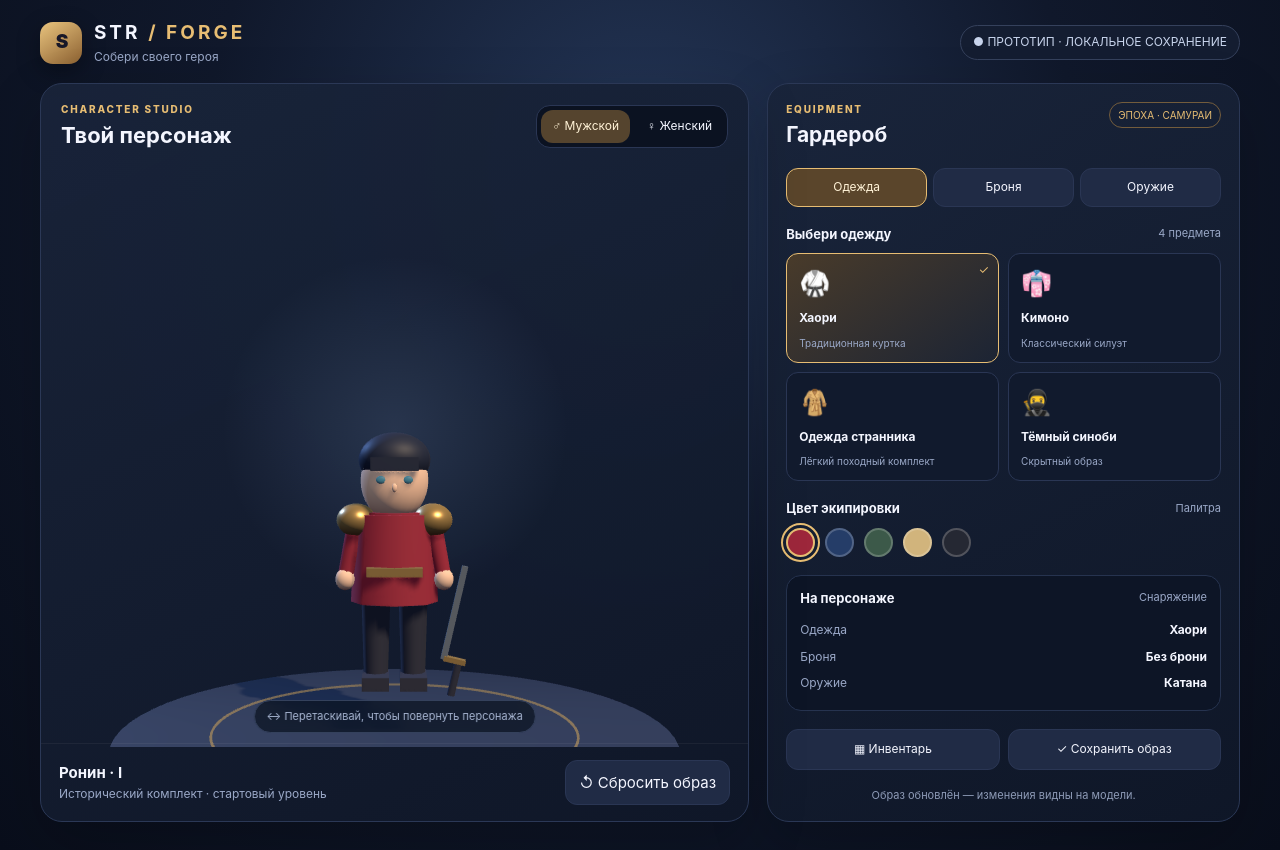
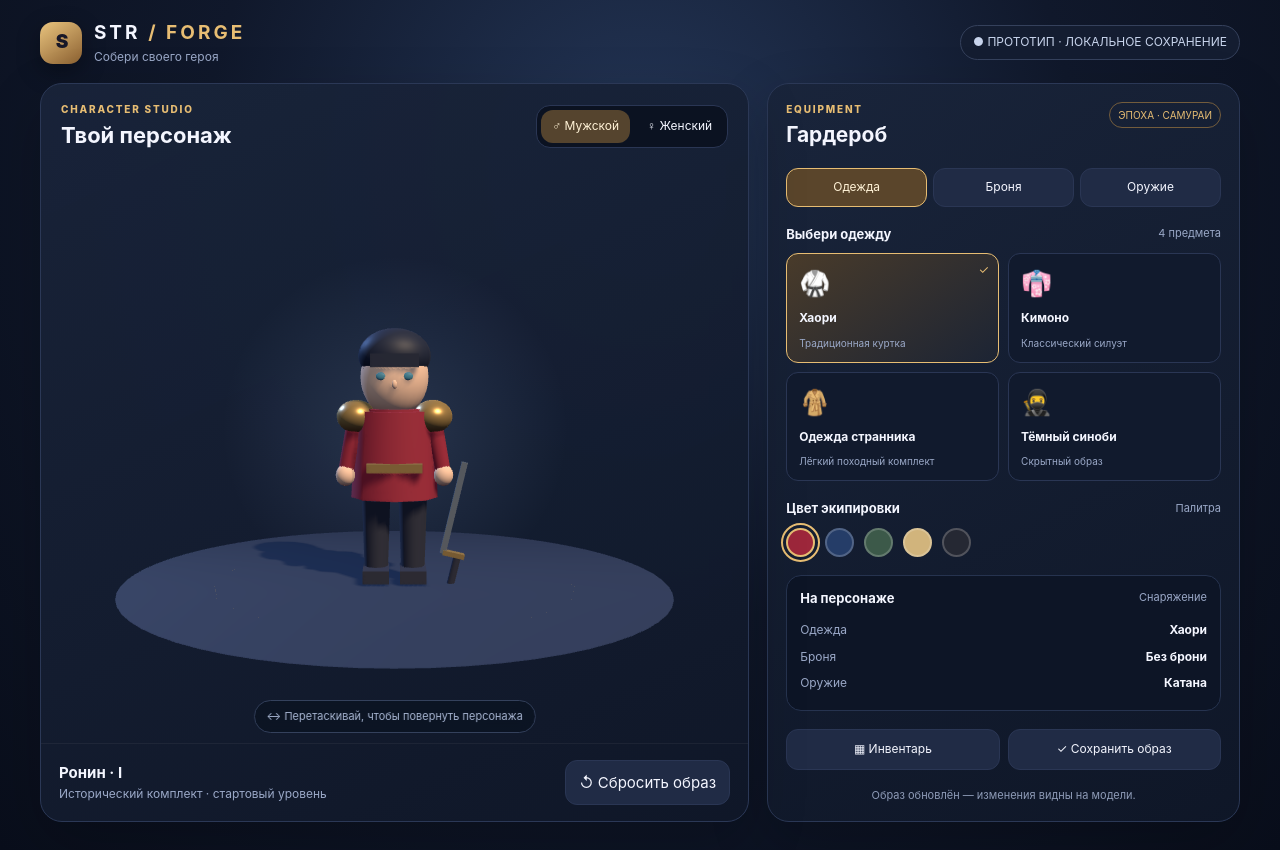
Before and after one commit to oponaiapp-ai/Str, a plain HTML site: page index.html in a window 1280 px wide. Drawn offline with nearby package versions, Linux system fonts and the light colour scheme; animation ran at ten frames a second.

Commit message:
Polish STR character framing and ground alignment

```diff
--- a/index.html
+++ b/index.html
@@ -50,12 +50,12 @@ const renderer=new THREE.WebGLRenderer({canvas,antialias:true,alpha:true});
 renderer.setPixelRatio(Math.min(devicePixelRatio,2));renderer.setSize(canvas.clientWidth,canvas.clientHeight,false);renderer.shadowMap.enabled=true;renderer.shadowMap.type=THREE.PCFSoftShadowMap;
 renderer.outputColorSpace=THREE.SRGBColorSpace;
 const scene=new THREE.Scene();scene.fog=new THREE.Fog(0x10182b,8,17);
-const camera=new THREE.PerspectiveCamera(34,1,.1,100);camera.position.set(0,2.4,8.5);
+const camera=new THREE.PerspectiveCamera(34,1,.1,100);camera.position.set(0,2.4,8.5);camera.lookAt(0,1.45,0);
 scene.add(new THREE.HemisphereLight(0xc7ddff,0x45344b,2.0));
 const key=new THREE.DirectionalLight(0xffe4c1,3.1);key.position.set(4,7,5);key.castShadow=true;scene.add(key);
 const rim=new THREE.DirectionalLight(0x7aa9ff,2.3);rim.position.set(-4,3,-4);scene.add(rim);
-const floor=new THREE.Mesh(new THREE.CircleGeometry(2.5,64),new THREE.MeshStandardMaterial({color:0x26334b,roughness:.85,metalness:.1}));floor.rotation.x=-Math.PI/2;floor.position.y=-.04;floor.receiveShadow=true;scene.add(floor);
-const ring=new THREE.Mesh(new THREE.TorusGeometry(1.65,.012,8,100),new THREE.MeshBasicMaterial({color:0xb9955c,transparent:true,opacity:.65}));ring.rotation.x=Math.PI/2;ring.position.y=-.02;scene.add(ring);
+const floor=new THREE.Mesh(new THREE.CircleGeometry(2.5,64),new THREE.MeshStandardMaterial({color:0x26334b,roughness:.85,metalness:.1}));floor.rotation.x=-Math.PI/2;floor.position.y=.35;floor.receiveShadow=true;scene.add(floor);
+const ring=new THREE.Mesh(new THREE.TorusGeometry(1.65,.012,8,100),new THREE.MeshBasicMaterial({color:0xb9955c,transparent:true,opacity:.65}));ring.rotation.x=Math.PI/2;ring.position.y=.33;scene.add(ring);
 const mat=(color,roughness=.7,metalness=0)=>new THREE.MeshStandardMaterial({color,roughness,metalness});
 let outfitColor='#9d273b',gender='male',tab='clothes',rotation=0,dragging=false,lastX=0;
 const root=new THREE.Group();scene.add(root);
@@ -133,7 +133,7 @@ function applySelection(){
  document.querySelector('#sumWeapon').textContent=catalog.weapon.find(x=>x.id===state.weapon).name;
  document.querySelector('#notice').textContent='Образ обновлён — изменения видны на модели.';
 }
-function resize(){const w=canvas.clientWidth,h=canvas.clientHeight;if(!w||!h)return;renderer.setSize(w,h,false);camera.aspect=w/h;camera.position.z=w<500?9.6:8.5;camera.updateProjectionMatrix()}
+function resize(){const w=canvas.clientWidth,h=canvas.clientHeight;if(!w||!h)return;renderer.setSize(w,h,false);camera.aspect=w/h;camera.position.z=w<500?9.6:8.5;camera.lookAt(0,1.45,0);camera.updateProjectionMatrix()}
 const ro=new ResizeObserver(resize);ro.observe(canvas);resize();
 let downX=0;canvas.addEventListener('pointerdown',e=>{dragging=true;lastX=e.clientX;downX=e.clientX;canvas.setPointerCapture(e.pointerId)});canvas.addEventListener('pointermove',e=>{if(!dragging)return;rotation+=(e.clientX-lastX)*.012;lastX=e.clientX;root.rotation.y=rotation});canvas.addEventListener('pointerup',()=>dragging=false);canvas.addEventListener('pointercancel',()=>dragging=false);
 document.querySelectorAll('[data-gender]').forEach(b=>b.addEventListener('click',()=>{gender=b.dataset.gender;document.querySelectorAll('[data-gender]').forEach(x=>x.classList.toggle('active',x===b));buildCharacter();addGear();applySelection();document.querySelector('#characterName').textContent=gender==='male'?'Ронин · I':'Ая · I';document.querySelector('#characterSub').textContent=(gender==='male'?'Самурайский образ':'Исторический образ')+' · стартовый уровень'}));
```
